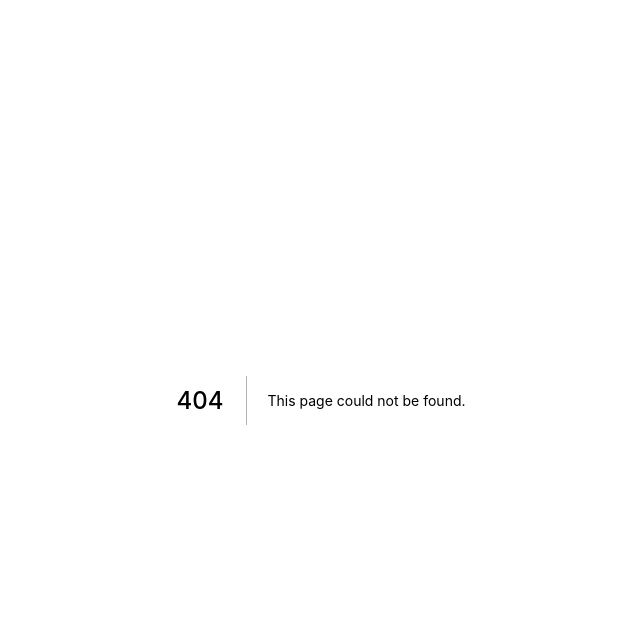
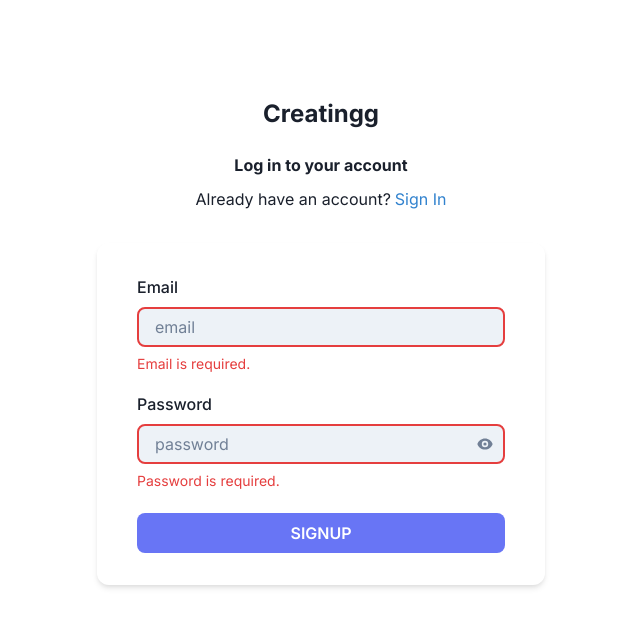
Before and after one commit to ngaboindev/creatingg, a Next.js app: page /signup in a window 1280 px wide. Before the commit this address had no page. Shown: the top 626 px of the page, without its empty margins (319-959 px from the left). Built offline with nearby package versions, Linux system fonts and the light colour scheme.

Commit message:
style: added auth pages

```diff
--- a/package.json
+++ b/package.json
@@ -26,7 +26,8 @@
     "next": "^12.2.2",
     "next-seo": "^5.4.0",
     "react": "^18.2.0",
-    "react-dom": "^18.2.0"
+    "react-dom": "^18.2.0",
+    "react-icons": "^4.4.0"
   },
   "devDependencies": {
     "@commitlint/cli": "^17.0.3",
--- /dev/null
+++ b/src/components/AuthForm.tsx
@@ -0,0 +1,92 @@
+import React, { FC, useState } from 'react'
+import {
+  Box,
+  Button,
+  Center,
+  Container,
+  FormControl,
+  FormErrorMessage,
+  FormLabel,
+  Heading,
+  HStack,
+  Input,
+  Link,
+  Stack,
+  Text,
+  useBreakpointValue,
+  useColorModeValue,
+} from '@chakra-ui/react'
+import { PasswordField } from '@/components/PasswordField'
+import NextLink from 'next/link'
+
+
+const AuthForm: FC<{ mode: 'signin' | 'signup' }> = ({ mode }) => {
+
+  const [email, setEmail] = useState("")
+  const [password, setPassword] = useState("")
+  const [isLoading, setIsLoading] = useState(false)
+
+  const passwordError = password === ''
+  const emailError = email === ''
+
+
+
+  const handleSubmit = (e: { preventDefault: () => void }) => {
+    e.preventDefault()
+    setIsLoading(true);
+    // TODO: AUTH LOGIC
+  }
+
+
+  return (
+    <Container maxW="lg" py={{ base: '12', md: '24' }} px={{ base: '0', sm: '8' }}>
+      <Stack spacing="8">
+        <Stack spacing="6">
+          <Center><Text fontWeight="bold" fontSize="2xl">Creatingg</Text></Center>
+          <Stack spacing={{ base: '2', md: '3' }} textAlign="center">
+            <Heading size={useBreakpointValue({ base: 'xs', md: 'sm' })}>
+              Log in to your account
+            </Heading>
+            <HStack spacing="1" justify="center">
+              <Text color="muted"> {mode === 'signin' ? "Don't" : "Already"}  have an account?</Text>
+              <NextLink href={mode === 'signin' ? "/signup" : "/signin"} passHref>
+              <Link color="blue.500">
+                {mode === 'signin'  ? "Sign up" : "Sign In"}
+              </Link>
+              </NextLink>
+
+            </HStack>
+          </Stack>
+        </Stack>
+        <Box
+          py={{ base: '0', sm: '8' }}
+          px={{ base: '4', sm: '10' }}
+          bg={useBreakpointValue({ base: 'transparent', sm: 'bg-surface' })}
+          boxShadow={{ base: 'none', sm: useColorModeValue('md', 'md-dark') }}
+          borderRadius={{ base: 'none', sm: 'xl' }}
+        >
+          <form onSubmit={handleSubmit}>
+            <Stack spacing="6">
+            <Stack spacing="5">
+              <FormControl isInvalid={emailError}>
+                <FormLabel htmlFor="email">Email</FormLabel>
+                  <Input id="email" placeholder='email' value={email} onChange={e => setEmail(e.target.value)} type="email" />
+                  {emailError && (<FormErrorMessage>Email is required.</FormErrorMessage>)}
+              </FormControl>
+                <FormControl isInvalid={passwordError}>
+                  <PasswordField placeholder='password' value={password} onChange={(e) => setPassword(e.target.value)} />
+                  {passwordError && (<FormErrorMessage>Password is required.</FormErrorMessage>)}
+              </FormControl>
+            </Stack>
+            <Stack spacing="6">
+              <Button type='submit' variant="primary" isLoading={isLoading} textTransform='uppercase' >{mode}</Button>
+            </Stack>
+          </Stack>
+          </form>
+        </Box>
+      </Stack>
+    </Container>
+  )
+}
+
+export default AuthForm;
--- /dev/null
+++ b/src/components/PasswordField.tsx
@@ -0,0 +1,52 @@
+import {
+  FormLabel,
+  IconButton,
+  Input,
+  InputGroup,
+  InputProps,
+  InputRightElement,
+  useDisclosure,
+  useMergeRefs,
+} from '@chakra-ui/react'
+import * as React from 'react'
+import { HiEye, HiEyeOff } from 'react-icons/hi'
+
+export const PasswordField = React.forwardRef<HTMLInputElement, InputProps>((props, ref) => {
+  const { isOpen, onToggle } = useDisclosure()
+  const inputRef = React.useRef<HTMLInputElement>(null)
+
+  const mergeRef = useMergeRefs(inputRef, ref)
+  const onClickReveal = () => {
+    onToggle()
+    if (inputRef.current) {
+      inputRef.current.focus({ preventScroll: true })
+    }
+  }
+
+  return (
+    <>
+      <FormLabel htmlFor="password">Password</FormLabel>
+      <InputGroup>
+        <InputRightElement>
+          <IconButton
+            variant="link"
+            aria-label={isOpen ? 'Mask password' : 'Reveal password'}
+            icon={isOpen ? <HiEyeOff /> : <HiEye />}
+            onClick={onClickReveal}
+          />
+        </InputRightElement>
+        <Input
+          id="password"
+          ref={mergeRef}
+          name="password"
+          type={isOpen ? 'text' : 'password'}
+          autoComplete="current-password"
+          required
+          {...props}
+        />
+      </InputGroup>
+    </>
+  )
+})
+
+PasswordField.displayName = 'PasswordField'
--- a/src/layouts/Meta.tsx
+++ b/src/layouts/Meta.tsx
@@ -5,8 +5,8 @@ import { NextSeo } from 'next-seo';
 import { AppConfig } from '@/utils/AppConfig';
 
 type IMetaProps = {
-  title: string;
-  description: string;
+  title?: string;
+  description?: string;
   canonical?: string;
 };
 
@@ -48,12 +48,12 @@ const Meta = (props: IMetaProps) => {
         />
       </Head>
       <NextSeo
-        title={props.title}
-        description={props.description}
+        title={props.title ?? "Creatingg"}
+        description={props.description ?? "Showcase your portfolio with a website built in minutes."}
         canonical={props.canonical}
         openGraph={{
-          title: props.title,
-          description: props.description,
+          title: props.title ?? "Creatingg",
+          description: props.description ?? "Showcase your portfolio with a website built in minutes.",
           url: props.canonical,
           locale: AppConfig.locale,
           site_name: AppConfig.site_name,
--- a/src/pages/_app.tsx
+++ b/src/pages/_app.tsx
@@ -1,6 +1,5 @@
 import { ChakraProvider } from '@chakra-ui/react';
 import type { AppProps } from 'next/app';
-// @ts-ignore
 import theme from '@/theme';
 
 const MyApp = ({ Component, pageProps }: AppProps) => (
--- a/src/pages/index.tsx
+++ b/src/pages/index.tsx
@@ -3,7 +3,7 @@ import { Button } from '@chakra-ui/react';
 const Home = () => {
   return (
     <div>
-      <h1>Home</h1> <Button>Hello</Button>{' '}
+      <h1>Home</h1> <Button variant='primary' >Hello</Button>{' '}
     </div>
   );
 };
--- /dev/null
+++ b/src/pages/signup.tsx
@@ -0,0 +1,17 @@
+
+import * as React from 'react'
+
+import { Meta } from '@/layouts/Meta'
+import AuthForm from '@/components/AuthForm'
+
+function Signup(): JSX.Element {
+  return (
+    <>
+      <Meta title='Sign Up | Creatingg' />
+      <AuthForm mode="signup" />
+    </>
+  )
+}
+
+
+export default Signup
--- a/src/theme/index.js
+++ /dev/null
@@ -1,10 +0,0 @@
-import { extendTheme, theme as base } from '@chakra-ui/react';
-
-const theme = extendTheme({
-  fonts: {
-    heading: `Inter ,${base.fonts?.heading}`,
-    body: `Inter, ${base.fonts?.body}`,
-  },
-});
-
-export default theme;
--- /dev/null
+++ b/src/theme/index.ts
@@ -0,0 +1,102 @@
+import {
+  extendTheme,
+  theme as base,
+  withDefaultColorScheme,
+  withDefaultVariant,
+} from '@chakra-ui/react';
+
+import { mode } from '@chakra-ui/theme-tools';
+import { Dict } from '@chakra-ui/utils';
+
+const inputSelectStyles = {
+  variants: {
+    filled: {
+      field: {
+        _focus: {
+          borderColor: 'brand.500',
+        },
+      },
+    },
+  },
+  sizes: {
+    md: {
+      field: {
+        borderRadius: '8px',
+      },
+    },
+  },
+};
+
+const brandRing = {
+  _focus: {
+    ring: 2,
+    ringColor: 'brand.500',
+  },
+};
+
+const theme = extendTheme(
+  {
+    colors: {
+      brand: {
+        50: '#f0f5ff',
+        100: '#e5edff',
+        200: '#cddbfe',
+        300: '#b4c6fc',
+        400: '#8da2fb',
+        500: '#6875f5',
+        600: '#5850ec',
+        700: '#5145cd',
+        800: '#42389d',
+        900: '#362f78',
+      },
+    },
+    fonts: {
+      heading: `Inter, ${base.fonts?.heading}`,
+      body: `Inter, ${base.fonts?.body}`,
+    },
+    components: {
+      Button: {
+        baseStyle: {
+          rounded: '8px',
+        },
+        variants: {
+          primary: (props: Dict<any>) => ({
+            ...brandRing,
+            color: mode('white', 'gray.600')(props),
+            backgroundColor: mode('brand.500', 'brand.300')(props),
+
+            _hover: {
+              backgroundColor: mode('brand.600', 'brand.400')(props),
+            },
+
+            _active: {
+              backgroundColor: mode('brand.700', 'brand.500')(props),
+            },
+          }),
+        },
+      },
+      Input: {
+        ...inputSelectStyles,
+      },
+      Select: { ...inputSelectStyles },
+      Checkbox: {
+        baseStyle: {
+          control: {
+            borderRadius: 'none',
+            ...brandRing,
+          },
+        },
+      },
+    },
+  },
+  withDefaultColorScheme({
+    colorScheme: 'brand',
+    components: ['Checkbox'],
+  }),
+  withDefaultVariant({
+    variant: 'filled',
+    components: ['Input', 'Select'],
+  })
+);
+
+export default theme;
```
Also changed, not shown: src/pages/signin.tsx (added, +17 -0 lines), 1 other file (tests, documents, lock files or other folders).
